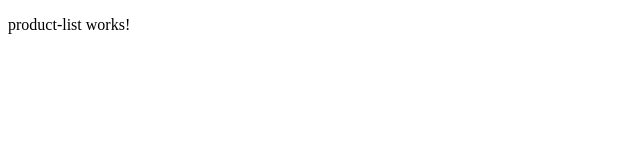
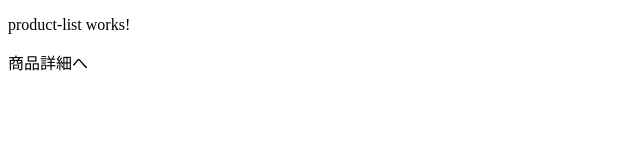
Before and after one commit to shibachev/angular-beginner, an Angular app in the folder front/ng/: page /products in a window 1280 px wide. Shown: the top 160 px of the page, without its empty margins (0-640 px from the left). Built offline with nearby package versions, Linux system fonts and the light colour scheme.

Commit message:
feat(ng): add page link.

```diff
--- a/front/ng/src/app/product/product-detail/product-detail.component.html
+++ b/front/ng/src/app/product/product-detail/product-detail.component.html
@@ -1 +1,2 @@
 <p>product-detail works!</p>
+<div class="button" routerLink="/products">商品一覧へ</div>
--- a/front/ng/src/app/product/product-detail/product-detail.component.scss
+++ b/front/ng/src/app/product/product-detail/product-detail.component.scss
@@ -0,0 +1,3 @@
+.button {
+  cursor: pointer;
+}
--- a/front/ng/src/app/product/product-list/product-list.component.html
+++ b/front/ng/src/app/product/product-list/product-list.component.html
@@ -1 +1,2 @@
 <p>product-list works!</p>
+<div class="button" [routerLink]="['/products', id]">商品詳細へ</div>
--- a/front/ng/src/app/product/product-list/product-list.component.scss
+++ b/front/ng/src/app/product/product-list/product-list.component.scss
@@ -0,0 +1,3 @@
+.button {
+  cursor: pointer;
+}
--- a/front/ng/src/app/product/product-list/product-list.component.ts
+++ b/front/ng/src/app/product/product-list/product-list.component.ts
@@ -6,6 +6,7 @@ import { Component, OnInit } from '@angular/core';
   styleUrls: ['./product-list.component.scss']
 })
 export class ProductListComponent implements OnInit {
+  id = 1;
 
   constructor() { }
 
```
